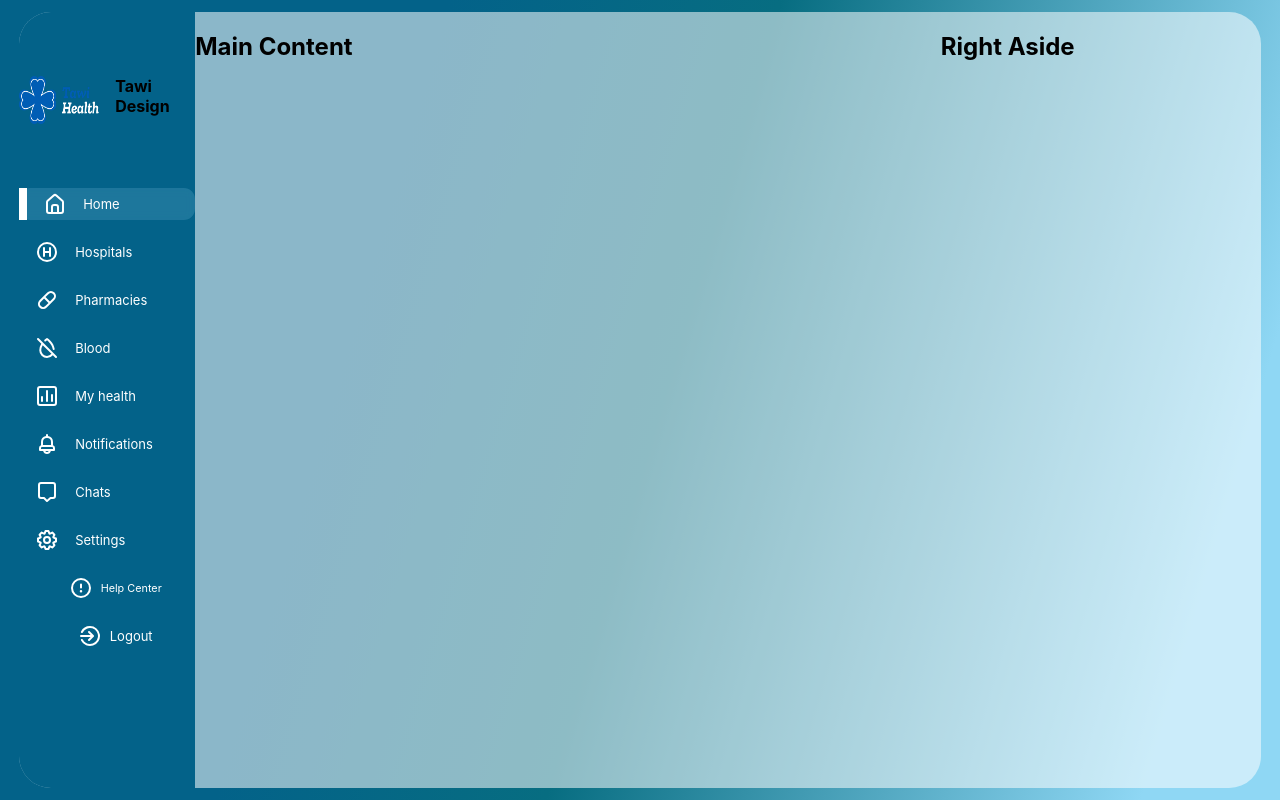
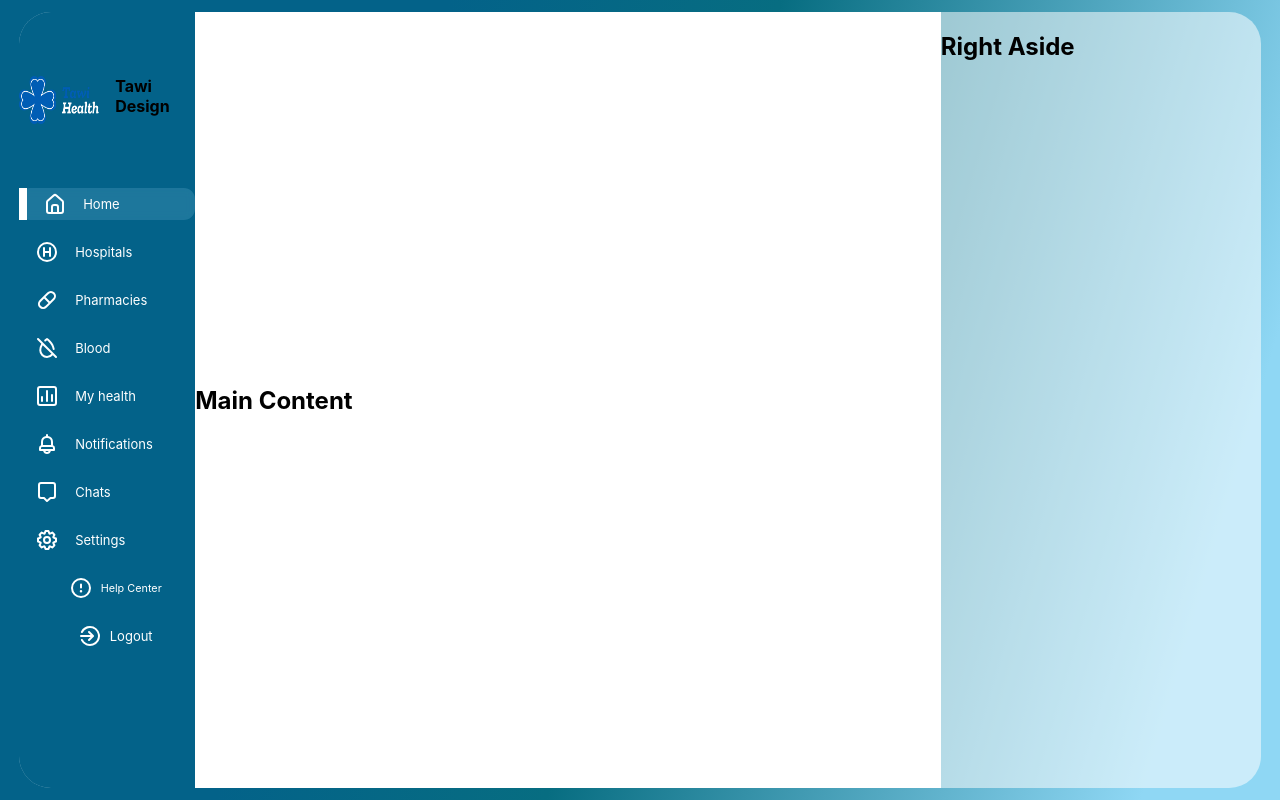
Before and after one commit to CollyneJumah/react-dashboard, a React (Create React App) app: page / in a window 1280 px wide. Built offline with nearby package versions, Linux system fonts and the light colour scheme.

Commit message:
modified main content section

```diff
--- a/src/App.css
+++ b/src/App.css
@@ -26,6 +26,6 @@
   width: 97%;
   border-radius: 2rem;
   background-color: var(--glass);
-  overflow: scroll;
+  overflow-x: hidden;
   grid-template-columns: 11rem auto 20rem;
 }
--- a/src/components/MainContent/index.jsx
+++ b/src/components/MainContent/index.jsx
@@ -2,7 +2,7 @@ import './maincontent.css'
 
 const MainContent =()=>{
     return (
-        <div>
+        <div className='main-dashboard'>
             <h2>Main Content</h2>
         </div>
     )
--- a/src/components/MainContent/maincontent.css
+++ b/src/components/MainContent/maincontent.css
@@ -0,0 +1,7 @@
+.main-dashboard{
+    display: flex;
+    flex-direction: column;
+    justify-content: space-evenly;
+    background: #fff;
+    overflow: hidden;
+}
```
